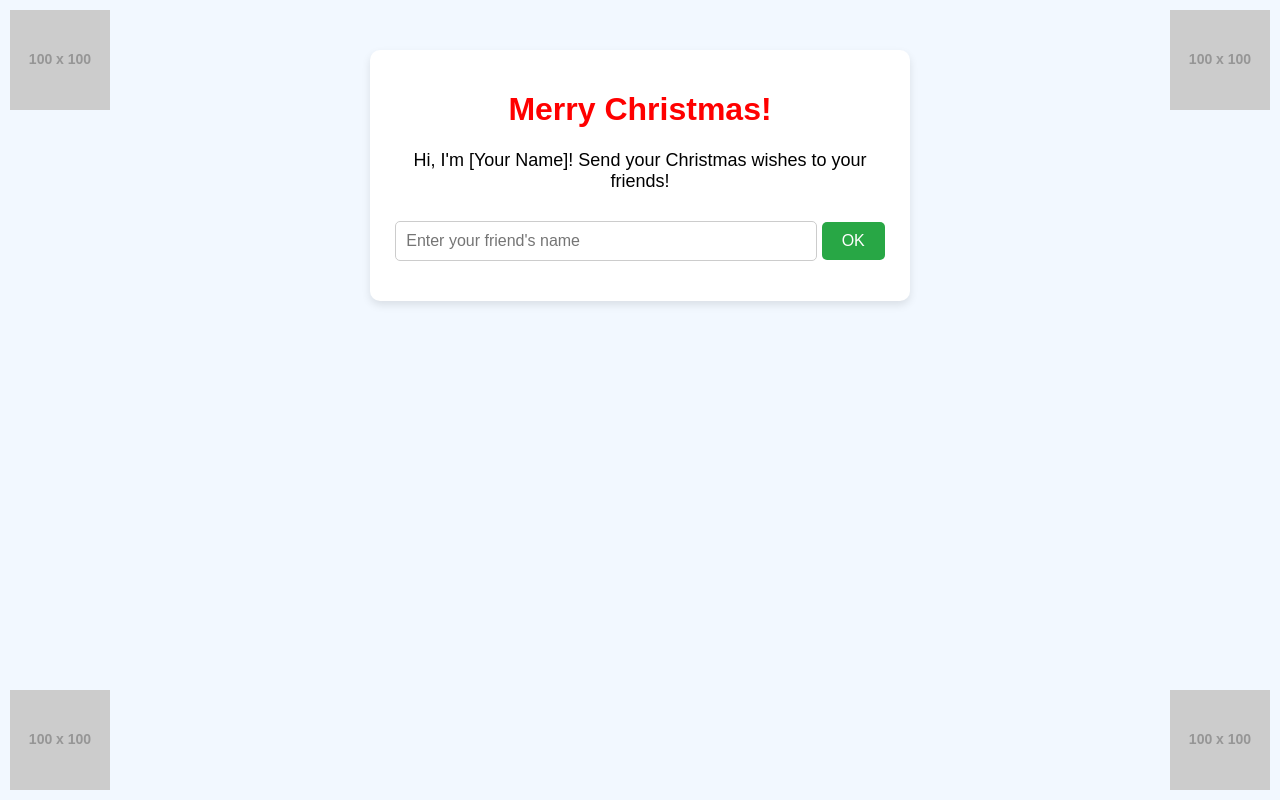
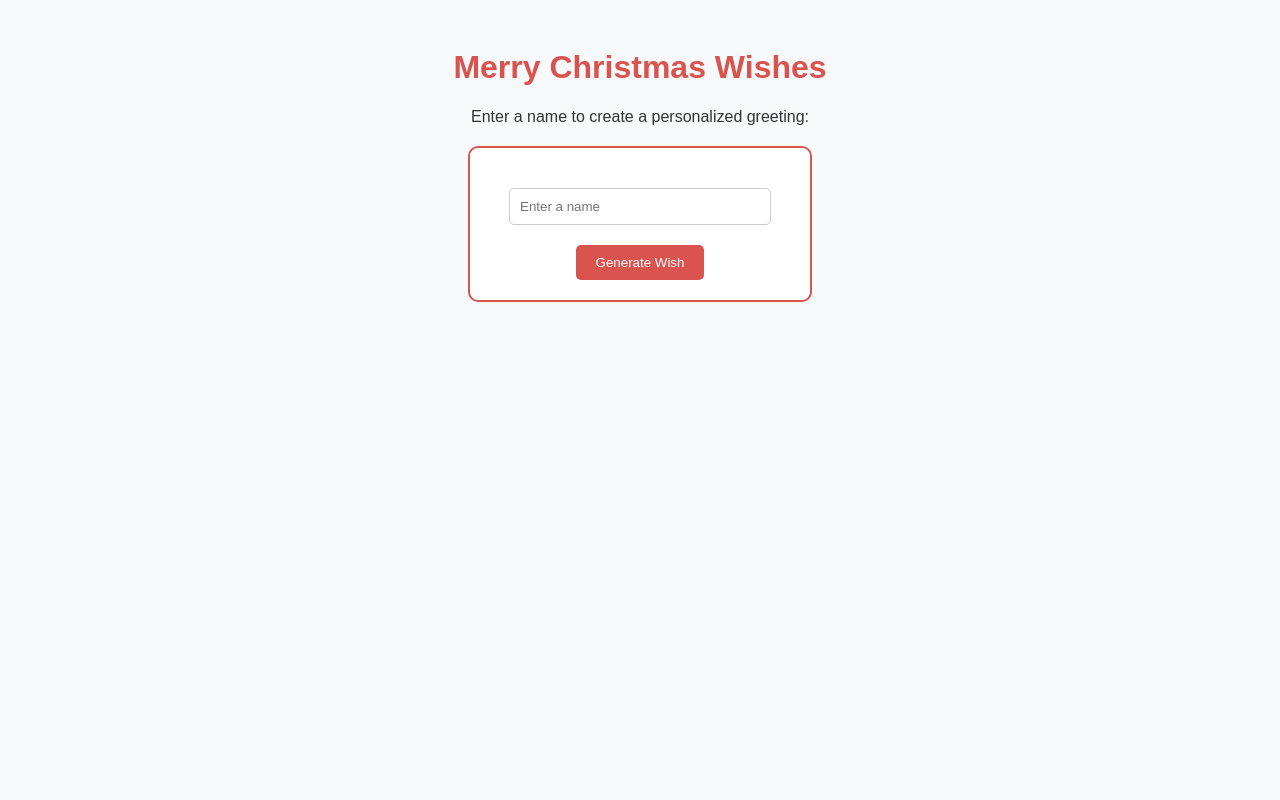
Before and after one commit to ARULJOSHUAAJV/christmas_wishes, a plain HTML site: page index.html in a window 1280 px wide. Drawn offline with Linux system fonts and the light colour scheme; placeholder pictures from the web are drawn by us.

Commit message:
Update index.html

```diff
--- a/index.html
+++ b/index.html
@@ -3,116 +3,98 @@
 <head>
     <meta charset="UTF-8">
     <meta name="viewport" content="width=device-width, initial-scale=1.0">
-    <title>Christmas Wishes</title>
+    <title>Merry Christmas Wishes</title>
     <style>
         body {
             font-family: Arial, sans-serif;
-            background-color: #f2f8ff;
             text-align: center;
-            margin: 0;
-            padding: 0;
-        }
-        .container {
-            margin-top: 50px;
+            background-color: #f8f9fa;
+            color: #333;
             padding: 20px;
-            background-color: #fff;
-            box-shadow: 0 4px 8px rgba(0, 0, 0, 0.1);
-            border-radius: 10px;
-            width: 80%;
-            max-width: 500px;
-            margin: 50px auto;
         }
         h1 {
-            color: #ff0000;
+            color: #d9534f;
         }
-        p {
-            font-size: 18px;
+        .card {
+            margin: 20px auto;
+            padding: 20px;
+            border: 2px solid #d9534f;
+            border-radius: 10px;
+            background: #fff;
+            width: 300px;
+        }
+        .input-group {
             margin: 20px 0;
         }
-        input[type="text"] {
+        input {
+            padding: 10px;
             width: 80%;
-            padding: 10px;
-            font-size: 16px;
             border: 1px solid #ccc;
             border-radius: 5px;
         }
         button {
-            background-color: #28a745;
+            padding: 10px 20px;
+            background-color: #d9534f;
             color: white;
-            padding: 10px 20px;
-            font-size: 16px;
             border: none;
             border-radius: 5px;
             cursor: pointer;
-            margin-top: 10px;
         }
         button:hover {
-            background-color: #218838;
+            background-color: #c9302c;
         }
-        .corner-decor {
-            position: absolute;
-            width: 100px;
-        }
-        .corner-top-left {
-            top: 10px;
-            left: 10px;
-        }
-        .corner-top-right {
-            top: 10px;
-            right: 10px;
-        }
-        .corner-bottom-left {
-            bottom: 10px;
-            left: 10px;
-        }
-        .corner-bottom-right {
-            bottom: 10px;
-            right: 10px;
+        .share-link {
+            margin-top: 20px;
+            display: none;
         }
     </style>
 </head>
 <body>
-    <div class="container">
-        <h1>Merry Christmas!</h1>
-        <p>Hi, I'm [Your Name]! Send your Christmas wishes to your friends!</p>
-        <input type="text" id="friendName" placeholder="Enter your friend's name">
-        <button onclick="sendWish()">OK</button>
-        <p id="message" style="color: #28a745; font-weight: bold;"></p>
+    <h1>Merry Christmas Wishes</h1>
+    <p>Enter a name to create a personalized greeting:</p>
+    <div class="card">
+        <div class="input-group">
+            <input type="text" id="nameInput" placeholder="Enter a name" />
+        </div>
+        <button onclick="generateWish()">Generate Wish</button>
+        <div id="wishOutput" class="output"></div>
+        <div class="share-link" id="shareLink">
+            <p>Share this link:</p>
+            <a id="shareUrl" href="#" target="_blank">Your Christmas Wish</a>
+        </div>
     </div>
 
-    <!-- Decorations -->
-    <img src="https://via.placeholder.com/100x100?text=🎄" class="corner-decor corner-top-left">
-    <img src="https://via.placeholder.com/100x100?text=🎁" class="corner-decor corner-top-right">
-    <img src="https://via.placeholder.com/100x100?text=❄️" class="corner-decor corner-bottom-left">
-    <img src="https://via.placeholder.com/100x100?text=⭐" class="corner-decor corner-bottom-right">
+    <script>
+        function generateWish() {
+            const name = document.getElementById('nameInput').value.trim();
+            const outputDiv = document.getElementById('wishOutput');
+            const shareLinkDiv = document.getElementById('shareLink');
+            const shareUrl = document.getElementById('shareUrl');
 
-    <script>
-        function sendWish() {
-            const friendName = document.getElementById("friendName").value;
-            const message = document.getElementById("message");
+            if (name) {
+                const wish = `🎄 Merry Christmas, ${name}! 🎅 Wishing you joy, love, and happiness this holiday season!`;
+                outputDiv.innerHTML = `<p>${wish}</p>`;
 
-            if (friendName.trim() !== "") {
-                const wishMessage = `Merry Christmas, ${friendName}! 🎄🎅✨`;
-                message.textContent = wishMessage;
-
-                // Share the message using Web Share API
-                if (navigator.share) {
-                    navigator.share({
-                        title: "Christmas Wish",
-                        text: wishMessage,
-                        url: window.location.href // Share the current page URL
-                    }).then(() => {
-                        console.log("Wish shared successfully!");
-                    }).catch((error) => {
-                        console.error("Error sharing the wish:", error);
-                    });
-                } else {
-                    alert("Sharing is not supported on this device.");
-                }
+                // Generate a shareable link
+                const encodedWish = encodeURIComponent(wish);
+                const link = `${window.location.origin}?wish=${encodedWish}`;
+                shareUrl.href = link;
+                shareUrl.textContent = link;
+                shareLinkDiv.style.display = 'block';
             } else {
-                message.textContent = "Please enter your friend's name!";
+                outputDiv.innerHTML = `<p style="color: red;">Please enter a name!</p>`;
+                shareLinkDiv.style.display = 'none';
             }
         }
+
+        // Display the wish if accessed via a shared link
+        window.onload = function () {
+            const params = new URLSearchParams(window.location.search);
+            const wish = params.get('wish');
+            if (wish) {
+                document.body.innerHTML = `<h1>Merry Christmas!</h1><p>${decodeURIComponent(wish)}</p>`;
+            }
+        };
     </script>
 </body>
 </html>
```
